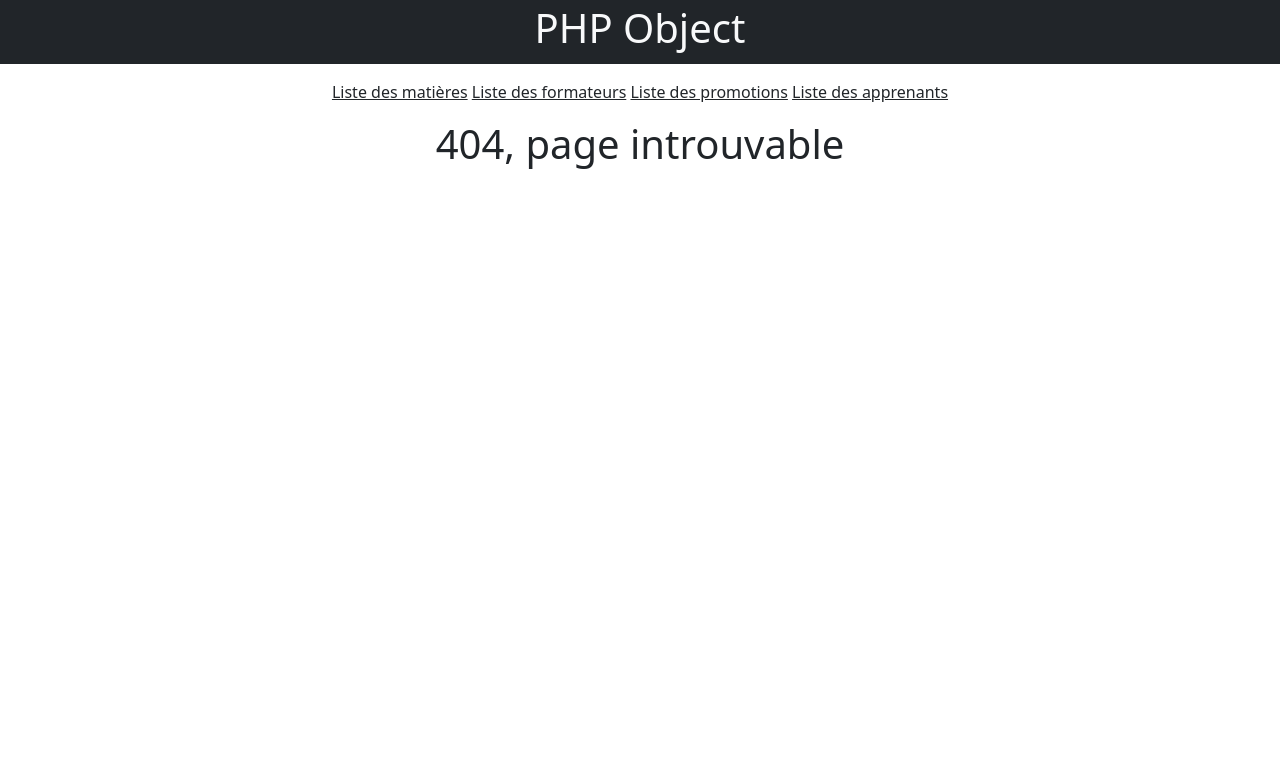
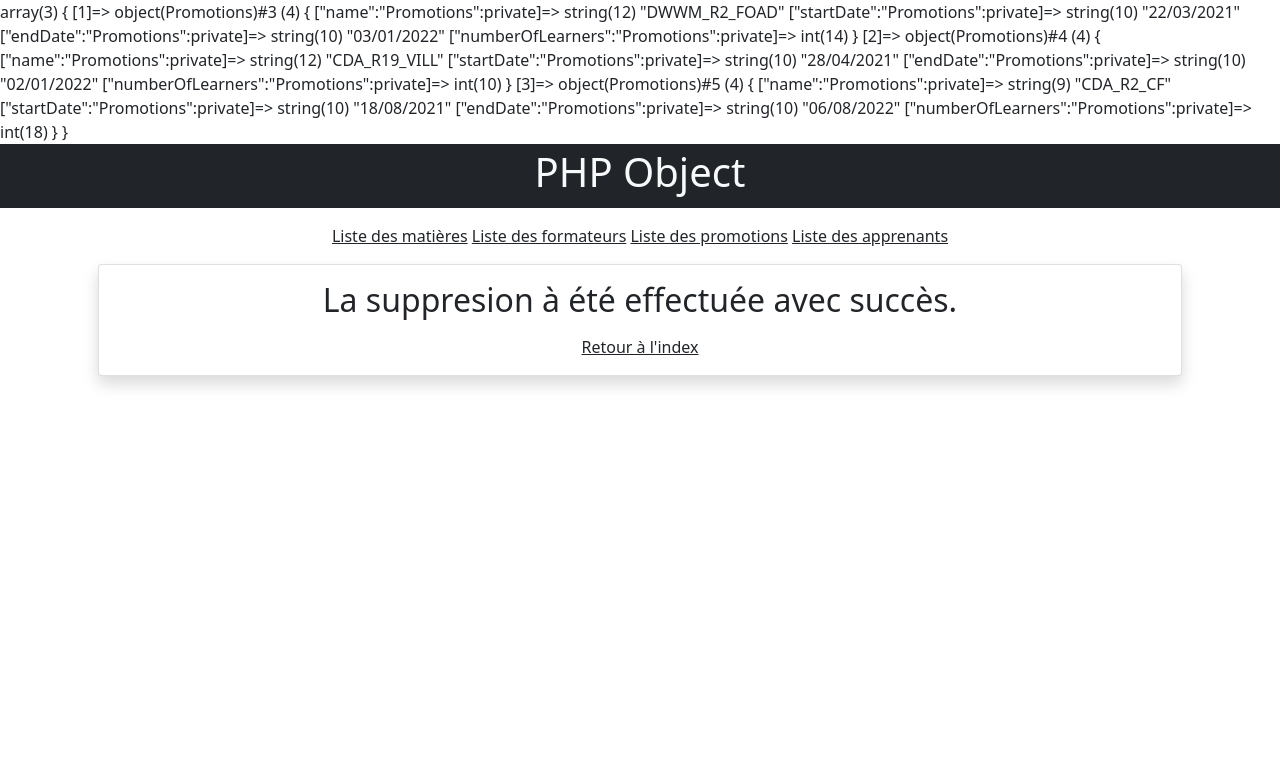
Before and after one commit to AurelienPrugnaud/TD1_Object_PHP, a PHP site: page /promotionDelete/0 in a window 1280 px wide. Shown: the top 783 px of the page. Run offline with PHP 8.4, Linux system fonts and the light colour scheme.

Commit message:
11th commit : add the delete and modify method, view and controllers

```diff
--- /dev/null
+++ b/controllers/promotionDeleteController.php
@@ -0,0 +1,25 @@
+<?php
+	require_once("models/PromotionModel.php");
+
+	$tabPromotions = array();
+
+	$promotionDwwmR4 = new Promotions('DWWM_R4_CF', '02/06/2021', '21/03/2022', 16);
+	$promotionDwwmR4->addToList($tabPromotions);
+
+	$promotionDwwmPe1 = new Promotions('DWWM_R2_FOAD', '22/03/2021', '03/01/2022', 14);
+	$promotionDwwmPe1->addToList($tabPromotions);
+
+
+	$promotionCdaR19 = new Promotions('CDA_R19_VILL', '28/04/2021', '02/01/2022', 10);
+	$promotionCdaR19->addToList($tabPromotions);
+
+	$promotionCdaR2 = new Promotions('CDA_R2_CF', '18/08/2021', '06/08/2022', 18);
+	$promotionCdaR2->addToList($tabPromotions);
+
+	$promotionToDelete = new Promotions('','','','');
+	$promotionToDelete->deletePromotionFromIndex($tabPromotions, $tabParamUrl[2]);
+
+	var_dump($tabPromotions);
+
+
+	$list = 'promotionDelete';
--- a/dispatcher.php
+++ b/dispatcher.php
@@ -24,6 +24,12 @@
 				break;
 			case 'promotionsList':
 				include('controllers/promotionController.php');
+				break;
+			case 'promotionDelete':
+				include('controllers/promotionDeleteController.php');
+				break;
+			case 'promotionModify':
+				include('controllers/promotionModifyController.php');
 				break;
 			case 'learnersList':
 				include('controllers/learnerController.php');
--- a/index.php
+++ b/index.php
@@ -37,7 +37,7 @@
         ?>
 
         <!-- includes sans .htaccess -->
-        <?php //includes("dispatcher.php") ?>
+        <?php //include("dispatcher.php") ?>
     </main>
 </body>
 </html>
--- a/models/PromotionModel.php
+++ b/models/PromotionModel.php
@@ -95,7 +95,15 @@ class Promotions {
 	 * @param $tabPromotions
 	 * @return mixed
 	 */
-	public function getListPromotions($tabPromotions) {
+	public function getListPromotions($tabPromotions, $index) {
+		return $tabPromotions[$index];
+	}
+
+	/**
+	 * @param $tabPromotions
+	 * @return mixed
+	 */
+	public function getPromotionByIndex($tabPromotions){
 		return $tabPromotions;
 	}
 
@@ -116,6 +124,13 @@ class Promotions {
 		unset($tabPromotions[$index]);
 	}
 
+	/**
+	 * @param $tabPromotions
+	 * @param $index
+	 */
+	public function deletePromotionFromIndex(&$tabPromotions, $index) {
+		unset($tabPromotions[$index]);
+	}
 
 	/**
 	 * Method modifyList allows to modify the table
@@ -131,13 +146,36 @@ class Promotions {
 			$tabPromotions[$index]->name = $name;
 		endif;
 		if (!empty($startDate)):
-			$tabPromotions[$index]->firstName = $startDate;
+			$tabPromotions[$index]->statDate = $startDate;
 		endif;
 		if (!empty($endDate)):
-			$tabPromotions[$index]->dateOfBirth = $endDate;
+			$tabPromotions[$index]->endDate = $endDate;
 		endif;
 		if (!empty($numberOfLearner)):
-			$tabPromotions[$index]->dateOfBirth = $numberOfLearner;
+			$tabPromotions[$index]->numberOfLearner = $numberOfLearner;
+		endif;
+	}
+
+	/**
+	 * @param $tabPromotion
+	 * @param $index
+	 * @param $name
+	 * @param $startDate
+	 * @param $endDate
+	 * @param $numberOfLearner
+	 */
+	public function modifyPromotionByIndex($tabPromotion, $index, $name, $startDate, $endDate, $numberOfLearner){
+		if(!empty($name)):
+			$tabPromotion[$index]->name = $name;
+		endif;
+		if(!empty($startDate)):
+			$tabPromotion[$index]->startDate = $startDate;
+		endif;
+		if(!empty($endDate)):
+			$tabPromotion[$index]->endDate = $endDate;
+		endif;
+		if(!empty($numberOfLearner)):
+			$numberOfLearner[$index]->numberOfLearner = $numberOfLearner;
 		endif;
 	}
 
--- /dev/null
+++ b/views/promotionDelete.php
@@ -0,0 +1,4 @@
+<div class="card shadow col p-3 m-3 text-center">
+	<h2 class="mb-3">La suppresion à été effectuée avec succès.</h2>
+	<a href="../index.php" class="card-link link-dark" title="">Retour à l'index</a>
+</div>
--- a/views/promotionsList.php
+++ b/views/promotionsList.php
@@ -8,15 +8,15 @@
             <td>Nombre d'apprenant</td>
             <td>Actions</td>
         </thead>
-        <?php foreach($tabPromotions as $promotion): ?>
+        <?php foreach($tabPromotions as $index => $promotion): ?>
             <tr>
                 <td><?php echo $promotion->getName()?></td>
                 <td><?php echo $promotion->getStartDate()?></td>
                 <td><?php echo $promotion->getEndDate()?></td>
                 <td><?php echo $promotion->getNumberOfLearners()?></td>
                 <td>
-                    <a class="btn btn-warning me-3" href="" title="modify">Modifier</a>
-                    <a class="btn btn-danger" href="" title="delete">Supprimer</a>
+                    <a class="btn btn-warning me-3" href="/promotionModify/<?php echo $index?>" title="modify">Modifier</a>
+                    <a class="btn btn-danger" href="/promotionDelete/<?php echo $index ?>" title="delete">Supprimer</a>
                 </td>            </tr>
         <?php endforeach; ?>
     </table>
```
Also changed, not shown: controllers/promotionModifyController.php (added, +29 -0 lines), views/promotionModify.php (added, +33 -0 lines), controllers/trainerModifyController.php (line endings or trailing spaces).
